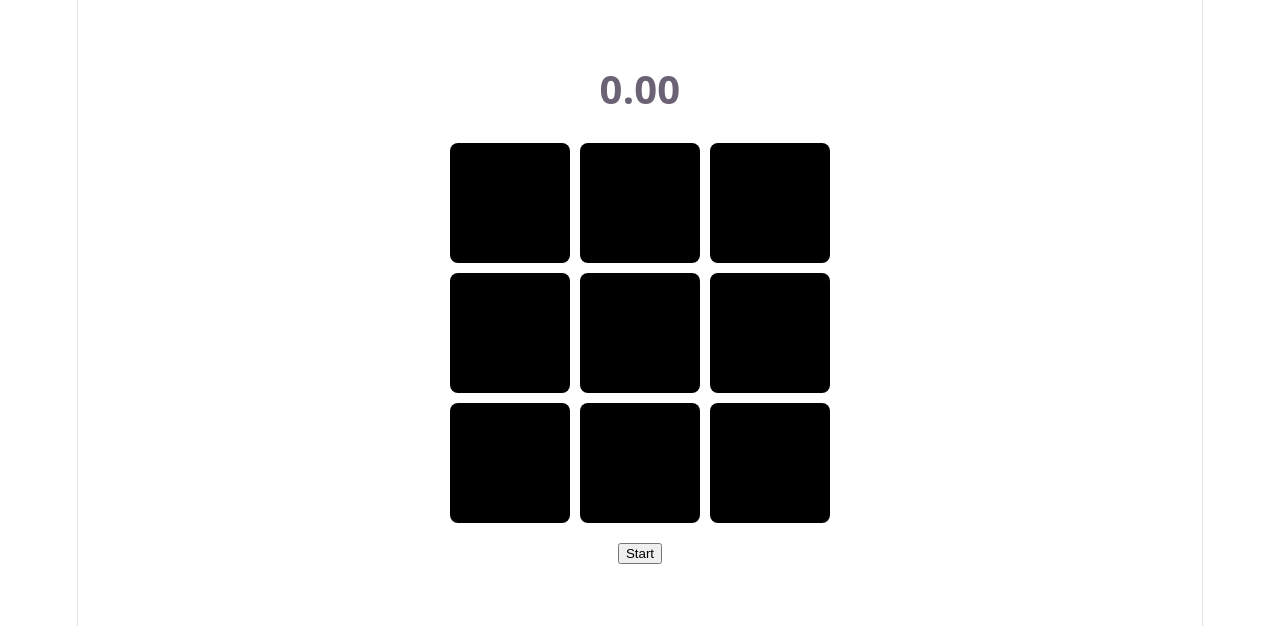
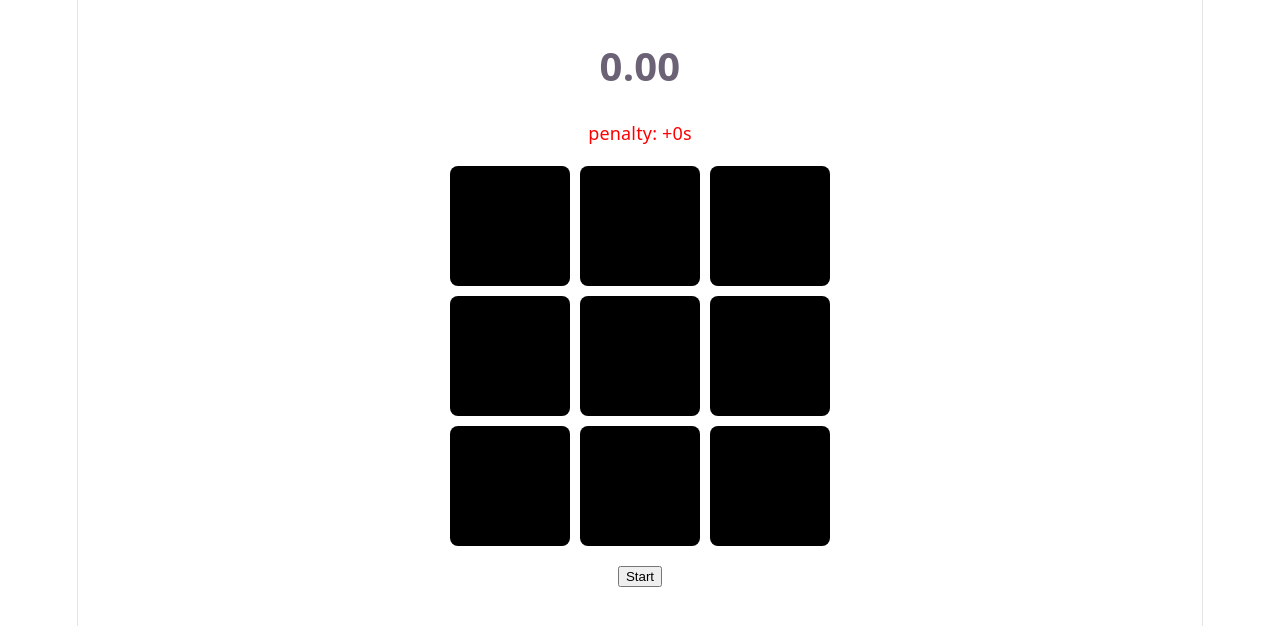
Before and after one commit to syams-savero/React, a React (Vite) app: page / in a window 1280 px wide. Both pictures are taken after a click on the button "Reaction Game". Shown: the top 626 px of the page. Built offline with nearby package versions, Linux system fonts and the light colour scheme.

Commit message:
add: wrongIndex alert and penalty

```diff
--- a/src/reactionGame.css
+++ b/src/reactionGame.css
@@ -48,3 +48,12 @@
 .cell-correct {
   background: lime;
 }
+
+.cell-wrong {
+  background: red;
+}
+
+.penalty {
+  font-size: 18px;
+  color: red;
+}
--- a/src/reactionGame.jsx
+++ b/src/reactionGame.jsx
@@ -10,6 +10,8 @@ export default function ReactionGame() {
   const [score, setScore] = useState(0);
   const [correctIndex, setCorrectIndex] = useState([]);
   const [gameOver, setGameOver] = useState(false);
+  const [wrongIndex, setWrongIndex] = useState(null);
+  const [penalty, setPenalty] = useState(0);
 
   useEffect(() => {
     if (!isRunning) return;
@@ -36,7 +38,8 @@ export default function ReactionGame() {
   }, [countDown]);
 
   function handleCellClick(i) {
-    if (i !== activeIndex) return;
+    if (!isRunning || gameOver) return;
+    if (i === activeIndex) {
     const newCorrect = [...correctIndex, i];
     setCorrectIndex(newCorrect);
 
@@ -55,7 +58,11 @@ export default function ReactionGame() {
       next = Math.floor(Math.random() * 9);
     } while (newCorrect.includes(next));
     setActiveIndex(next);
-  }
+  } else {
+      setWrongIndex(i);
+      setPenalty(p => p + 0.5);
+      setTimeout(() => setWrongIndex(null), 300);
+  }}
 
   const seconds = Math.floor(time / 1000);
   const ms = Math.floor((time % 1000) / 10);
@@ -63,9 +70,10 @@ export default function ReactionGame() {
   return (
   <div className="reaction-container">
     <div className="stopwatch">{seconds}.{ms < 10 ? '0' + ms : ms}</div>
+    <div className="penalty">penalty: +{penalty}s</div>
     <div className="reaction-grid">
       {Array.from({ length: 9}, (_, i) => (
-        <div key={i} onClick={() => handleCellClick(i)} className={correctIndex.includes(i) ?
+        <div key={i} onClick={() => handleCellClick(i)} className={i === wrongIndex ? 'reaction-cell cell-wrong' : correctIndex.includes(i) ?
             'reaction-cell cell-correct' : i === activeIndex ?
               'reaction-cell cell-active' : 'reaction-cell'}/>
       ))}
```
